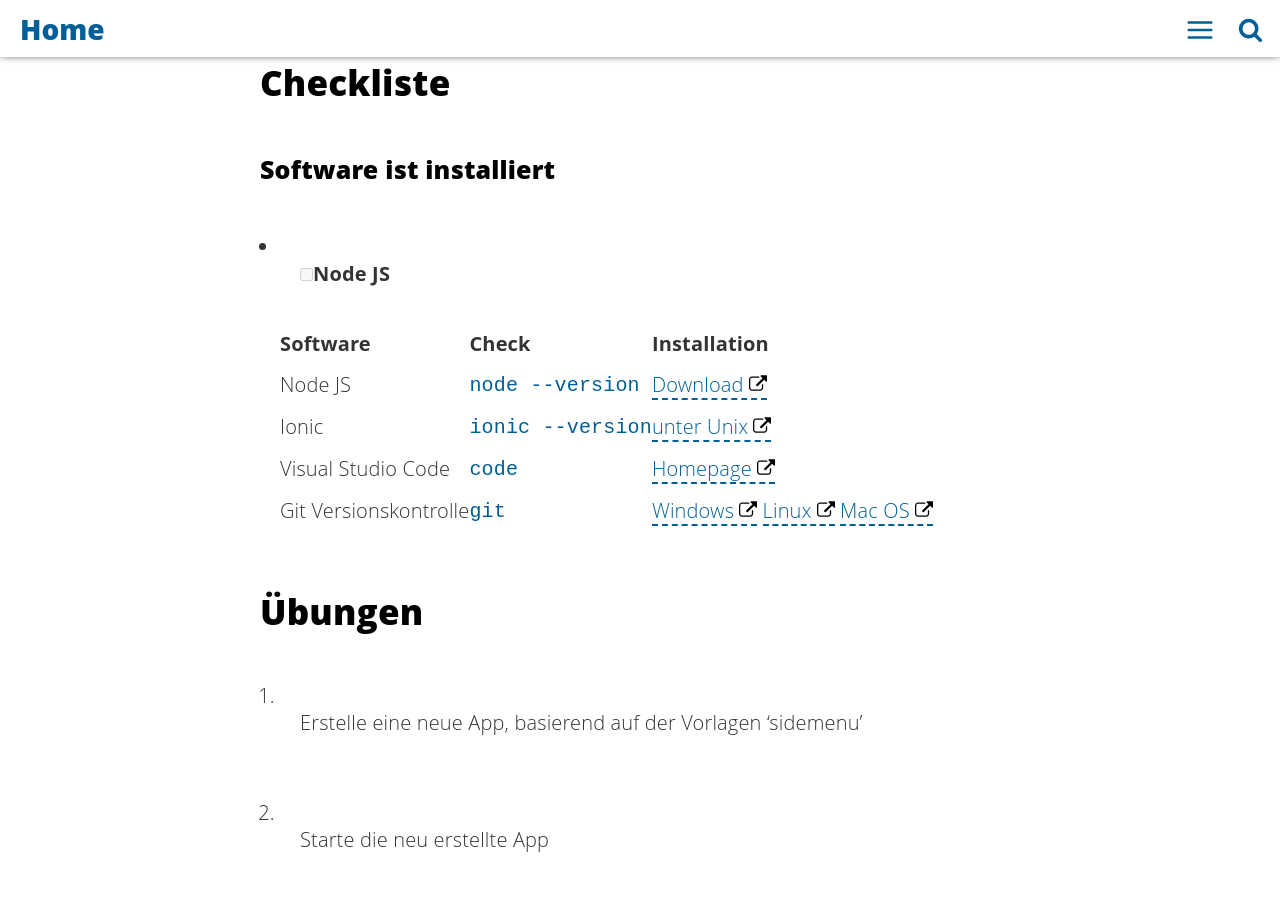
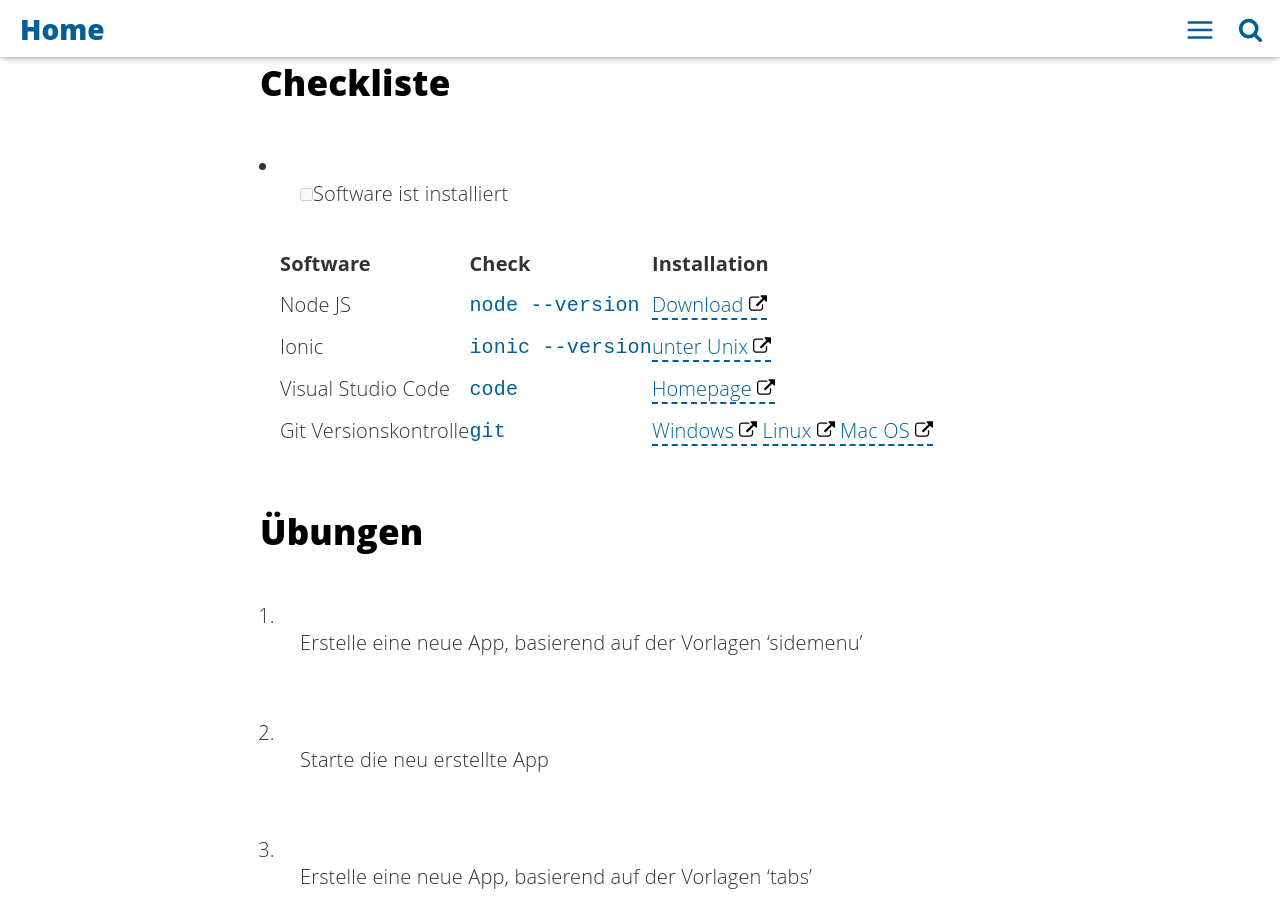
Before and after one commit to ionic-training/Learning-Documentation, a Jekyll site: the page built from docs/_posts/2018-11-12-day-1-course-introduction.md, in a window 1280 px wide and 900 px high, scrolled down 497 px. Built offline with Jekyll 4.4.1, drawn with Linux system fonts in a browser that asks for light colours; our own code applies the rules of GitHub Pages for plain Markdown files.

Commit message:
Update 2018-11-12-day-1-course-introduction.md

```diff
--- a/docs/_posts/2018-11-12-day-1-course-introduction.md
+++ b/docs/_posts/2018-11-12-day-1-course-introduction.md
@@ -1,8 +1,6 @@
 ## Checkliste
 
-### Software ist installiert
-
-- [ ] **Node JS**
+- [ ] Software ist installiert
 
     | Software  | Check  | Installation |
     | --|----- | ---- |
```
